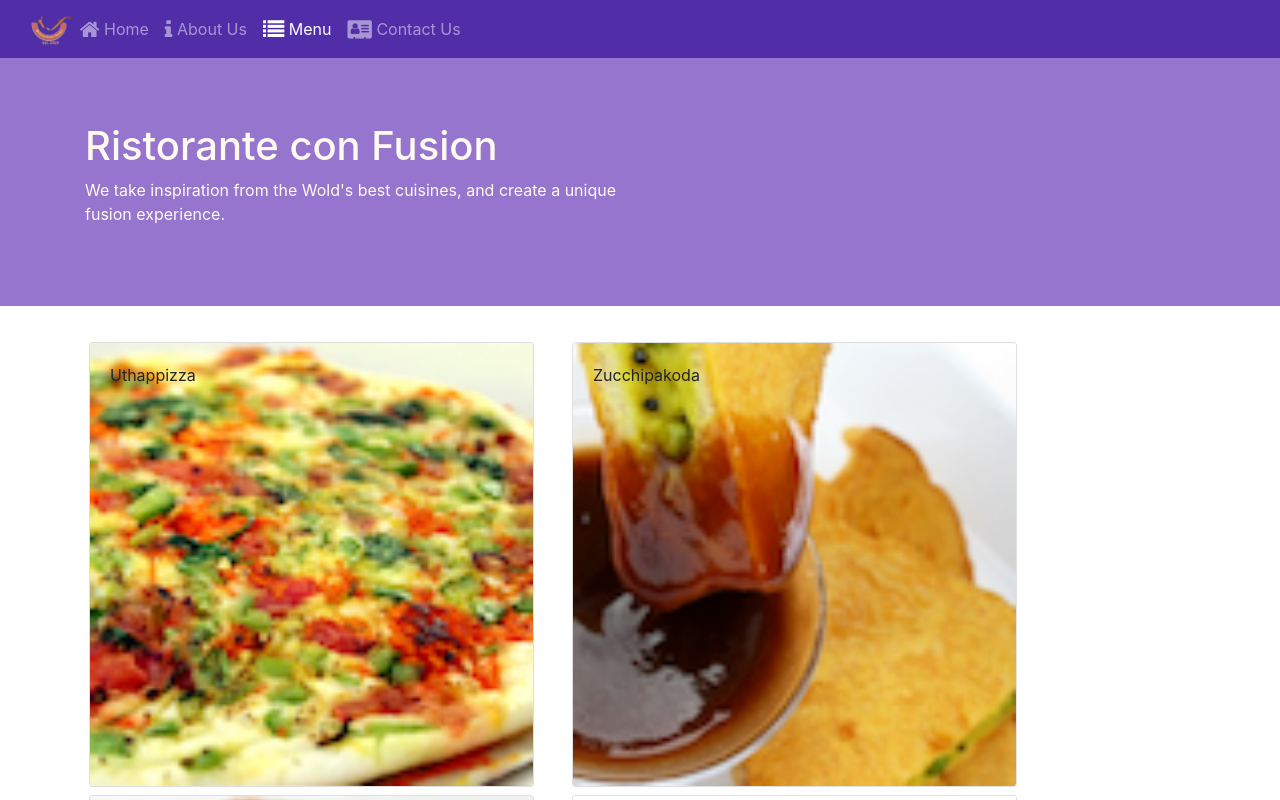
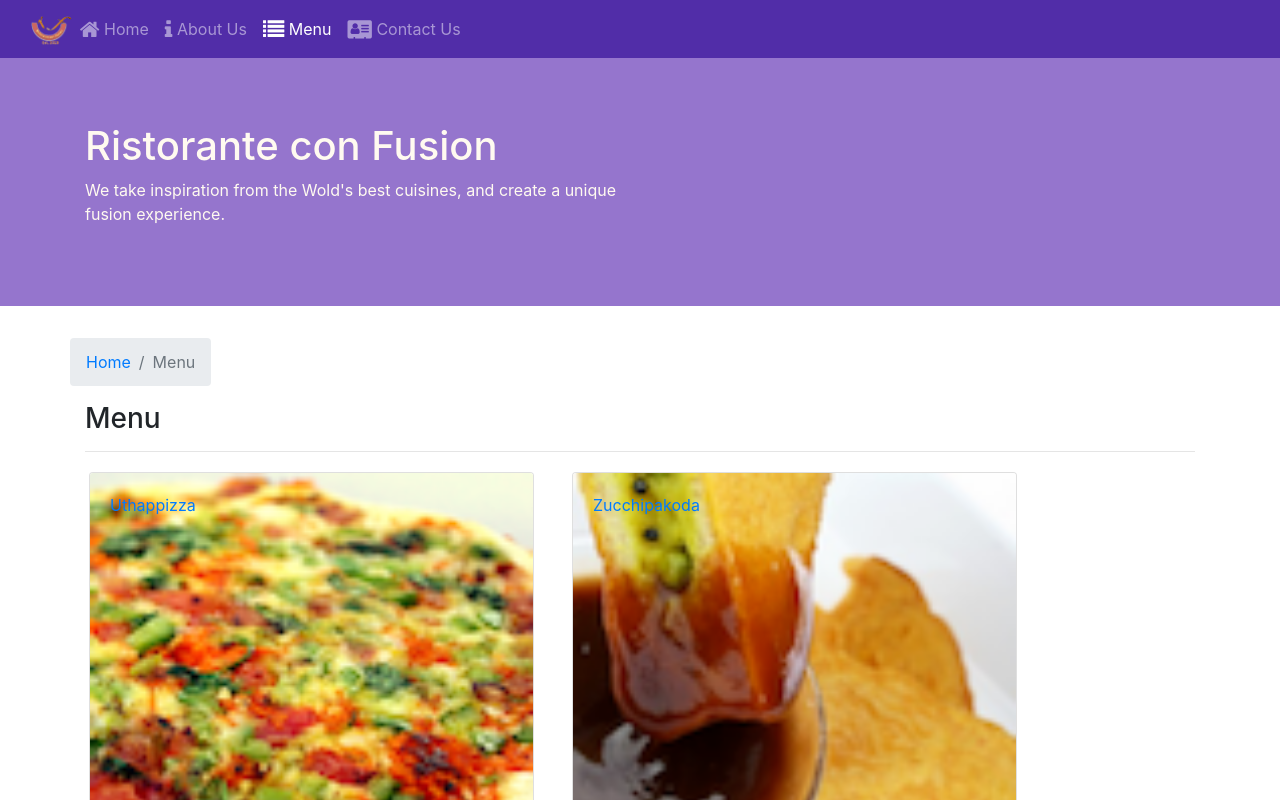
Before and after one commit to PhuSon2809/confusion_React-JS, a React (Create React App) app: page /menu in a window 1280 px wide. Shown: the top 800 px of the page. Built offline with nearby package versions, Linux system fonts and the light colour scheme.

Commit message:
Single Page Applications Part 2

```diff
--- a/src/components/ContactComponent.js
+++ b/src/components/ContactComponent.js
@@ -1,8 +1,22 @@
 import React from "react";
+import { Link } from "react-router-dom";
+import { Breadcrumb, BreadcrumbItem } from "reactstrap";
 
 function Contact(props) {
   return (
     <div className="container">
+      <div className="row">
+        <Breadcrumb>
+          <BreadcrumbItem>
+            <Link to="/home">Home</Link>
+          </BreadcrumbItem>
+          <BreadcrumbItem active>Contact Us</BreadcrumbItem>
+        </Breadcrumb>
+        <div className="col-12">
+          <h3>Contact Us</h3>
+          <hr />
+        </div>
+      </div>
       <div className="row row-content">
         <div className="col-12">
           <h3>Location Information</h3>
--- a/src/components/DishdetailComponent.js
+++ b/src/components/DishdetailComponent.js
@@ -1,8 +1,18 @@
 import React from "react";
-import { Card, CardImg, CardText, CardBody, CardTitle } from "reactstrap";
+import { Link } from "react-router-dom";
+import {
+  Card,
+  CardImg,
+  CardText,
+  CardBody,
+  CardTitle,
+  Breadcrumb,
+  BreadcrumbItem,
+} from "reactstrap";
 
-function RenderDish({ dish }) {
+export function RenderDish({ dish }) {
   return (
+    <div className="col-12 col-sm-5">
       <Card>
         <CardImg top src={dish.image} alt={dish.name} />
         <CardBody>
@@ -10,49 +20,65 @@ function RenderDish({ dish }) {
           <CardText>{dish.description}</CardText>
         </CardBody>
       </Card>
-  );
-}
-
-function RenderComments({ comment }) {
-  return (
-    <div key={comment.id}>
-      <p>{comment.comment}</p>
-      <p>
-        {comment.author} {comment.date}
-      </p>
     </div>
   );
 }
 
-const DishDetail = (props) => {
-  const { dish } = props;
-  const { comments, id } = props.dish;
-
-  const dishDetail = (
-    <div key={id} className="col-12 col-sm-5 ml-1">
-      <RenderDish dish={dish} />
+export function RenderComments({ comments }) {
+  const comment = comments.map((item) => {
+    return (
+      <div key={item.id}>
+        <p>{item.comment}</p>
+        <p>
+          {item.author} {item.date}
+        </p>
       </div>
     );
-
-  const commentDetail = (
-    <div className="col-12 col-sm-5">
+  });
+  return (
+    <div className="col-12 col-sm-7">
       <h2>Comments</h2>
-      {comments.map((comment) => (
-        <>
-          <RenderComments comment={comment} />
-        </>
-      ))}
+      {comment}
     </div>
   );
+}
 
+class DishDetail extends React.Component {
+  constructor(props) {
+    super(props);
+  }
+  render() {
+    if (this.props.dish != null) {
+      const dish = this.props.dish;
+      const comments = this.props.comments;
       return (
         <div className="container">
           <div className="row">
-        {dishDetail}
-        {commentDetail}
+            <Breadcrumb>
+              <BreadcrumbItem>
+                <Link to="/menu">Menu</Link>
+              </BreadcrumbItem>
+              <BreadcrumbItem active>{dish.name}</BreadcrumbItem>
+            </Breadcrumb>
+            <div className="col-12">
+              <h3>{dish.name}</h3>
+              <hr />
+            </div>
+          </div>
+          <div className="row">
+            <div className="col-12 col-md-5 m-1">
+              <RenderDish dish={dish}/>
+            </div>
+            <div className="col-12 col-md-5 m-1">
+              <RenderComments comments={comments}/>
+            </div>
           </div>
         </div>
       );
-};
+    } else {
+      return <div></div>;
+    }
+  }
+}
 
 export default DishDetail;
--- a/src/components/MainComponent.js
+++ b/src/components/MainComponent.js
@@ -37,6 +37,14 @@ class Main extends Component {
       );
     }
 
+    const DishWithId = ({match}) => {
+      return(
+        <DishDetail dish={this.state.dishes.filter((dish) => dish.id === parseInt(match.params.dishId,10))[0]}
+                    comments={this.state.comments.filter((comment) => comment.dishId === parseInt(match.params.dishId,10))}
+        />
+      );
+    };
+
     return (
       <div>
         <Header/>
@@ -59,6 +67,7 @@ class Main extends Component {
           <Route path='/home' component={HomePage} />
           <Route exact path='/menu' component={() => <Menu dishes={this.state.dishes}/>} />
           <Route path='/contactus' component={Contact} />
+          <Route path='/menu/:dishId' component={DishWithId} />
           <Redirect to='/home'/>
         </Switch>
         <Footer/>
--- a/src/components/MenuComponent.js
+++ b/src/components/MenuComponent.js
@@ -1,31 +1,51 @@
-import React from "react";
-import { Card, CardImg, CardImgOverlay, CardTitle } from "reactstrap";
+import React, { Component } from "react";
+import { Link } from "react-router-dom";
+import { Breadcrumb, BreadcrumbItem, Card, CardImg, CardImgOverlay, CardTitle } from "reactstrap";
 
 function RenderMenuItem({ dish, onClick }) {
   return (
     <Card onClick={() => onClick(dish.id)}>
+      <Link to={`/menu/${dish.id}`}>
         <CardImg width="100%" src={dish.image} alt={dish.name} />
         <CardImgOverlay>
           <CardTitle>{dish.name}</CardTitle>
         </CardImgOverlay>
+      </Link>
     </Card>
   );
 }
+class Menu extends Component{
+  constructor(props){
+    super(props);
+  }
 
-const Menu = (props) => {
-  const menu = props.dishes.map((dish) => {
+  render(){
+    const menu = this.props.dishes.map((dish) => {
       return (
-      <div key={dish.id} className="col-12 col-md-5 m-1">
-        <RenderMenuItem dish={dish} onClick={props.onClick} />
+        <div className="col-12 col-md-5 m-1">
+          <div key={dish.id}>
+          <RenderMenuItem dish={dish} onClick={this.props.onClick}/>
+          </div>
         </div>
       );
     });
 
     return (
       <div className="container">
+        <div className="row">
+          <Breadcrumb>
+            <BreadcrumbItem><Link to="/home">Home</Link></BreadcrumbItem>
+            <BreadcrumbItem active>Menu</BreadcrumbItem>
+          </Breadcrumb>
+          <div className="col-12">
+            <h3>Menu</h3>
+            <hr />
+          </div>
+        </div>
         <div className="row">{menu}</div>
       </div>
     );
   }
+}
 
 export default Menu;
```
Lines whose indentation alone changed are shown as unchanged.
